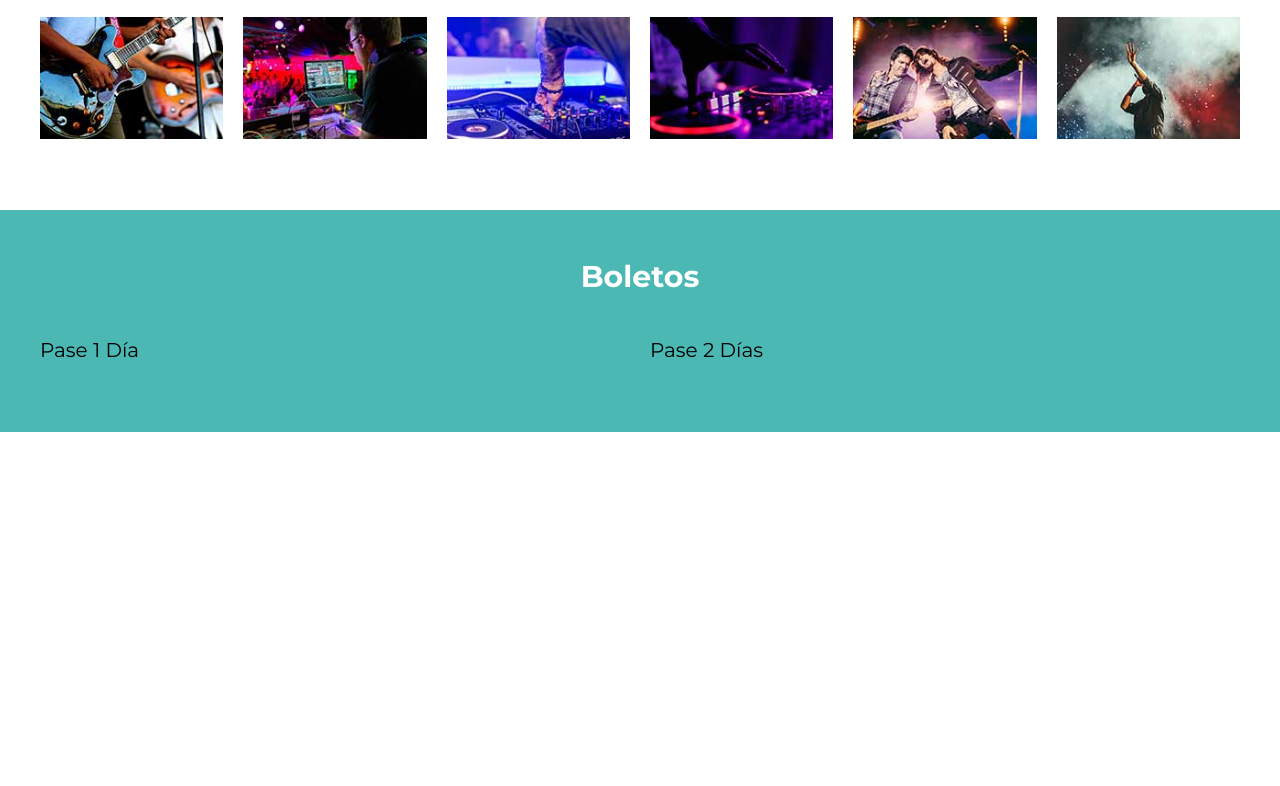
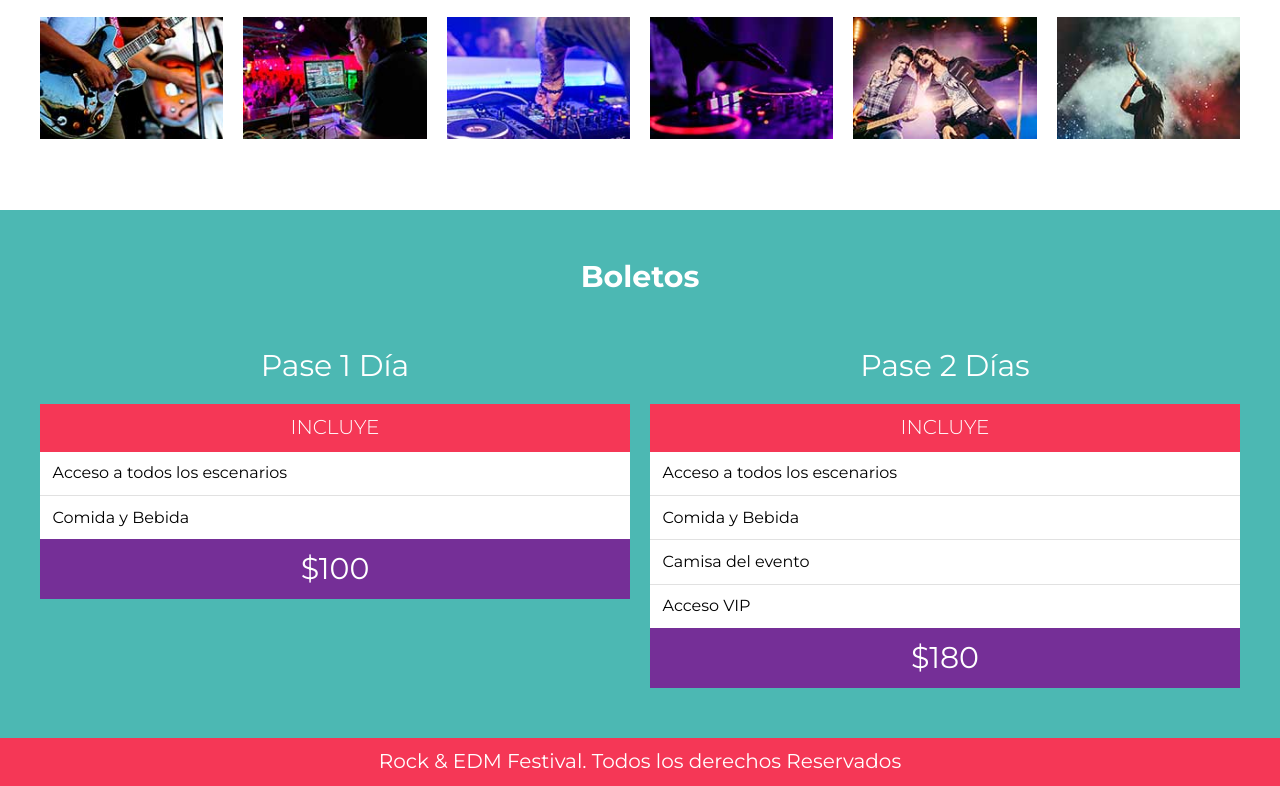
Before and after one commit to Cristopher-Diaz/Festiva-musica, a website: page index.html in a window 1280 px wide. Shown: the part 3079-3865 px from the top of the page. Before the commit the page ends 3511 px from the top, so only its background shows below. Drawn offline with Linux system fonts and the light colour scheme.

Commit message:
Último cambio de index.html

```diff
--- a/index.html
+++ b/index.html
@@ -16,9 +16,9 @@
             <h1>Rock & EDM Festival</h1>
 
             <nav class="navegacion-principal">
-                <a href="#">Line Up</a>
-                <a href="#">Galería</a>
-                <a href="#">Entradas</a>
+                <a href="#lineup">Line Up</a>
+                <a href="#galery">Galería</a>
+                <a href="#boletos">Entradas</a>
             </nav>
         </div>
     </header>
@@ -60,7 +60,7 @@
 
     </section>
 
-    <section class="lineup">
+    <section id="lineup" class="lineup">
         <h3>Line Up</h3>
 
         <p class="dia">Viernes 21</p>
@@ -124,25 +124,96 @@
         </div>
     </section>
 
-    <section class="galeria contenedor">
+    <section id="galery" class="galeria contenedor">
         <h3>Galería</h3>
 
         <ul class="galeria-imagenes">
         </ul>
     </section>
 
-    <section class="boletos bg-verde">
+    <section id="boletos" class="boletos bg-verde">
         <h3>Boletos</h3>
         <div class="contenedor-boletos contenedor">
             <div class="basico">
-                <p>Pase 1 Día</p>
+                <p class="plan">Pase 1 Día</p>
+
+                <table class="pase">
+                    <thead>
+                        <tr>
+                            <th>
+                                Incluye
+                            </th>
+                        </tr>
+                    </thead>
+                    <tbody>
+                        <tr>
+                            <td>
+                                Acceso a todos los escenarios
+                            </td>
+                        </tr>
+                        <tr>
+                            <td>
+                                Comida y Bebida
+                            </td>
+                        </tr>
+                    </tbody>
+                    <tfoot>
+                        <tr>
+                            <td>$100</td>
+                        </tr>
+                    </tfoot>
+                </table>
             </div>
             <div class="premium">
-                <p>Pase 2 Días</p>
+                <p class="plan">Pase 2 Días</p>
+
+                <table class="pase">
+                    <thead>
+                        <tr>
+                            <th>
+                                Incluye
+                            </th>
+                        </tr>
+                    </thead>
+                    <tbody>
+                        <tr>
+                            <td>
+                                Acceso a todos los escenarios
+                            </td>
+                        </tr>
+                        <tr>
+                            <td>
+                                Comida y Bebida
+                            </td>
+
+                        </tr>
+                        <tr>
+                            <td>
+                                Camisa del evento
+                            </td>
+
+                        </tr>
+                        <tr>
+                            <td>
+                                Acceso VIP
+                            </td>
+
+                        </tr>
+                    </tbody>
+                    <tfoot>
+                        <tr>
+                            <td>$180</td>
+                        </tr>
+                    </tfoot>
+                </table>
             </div>
         </div>
     </section>
 
+    <footer class="footer">
+        <p>Rock & EDM Festival. Todos los derechos Reservados</p>
+    </footer>
+
 </body>
 
 </html>
```
